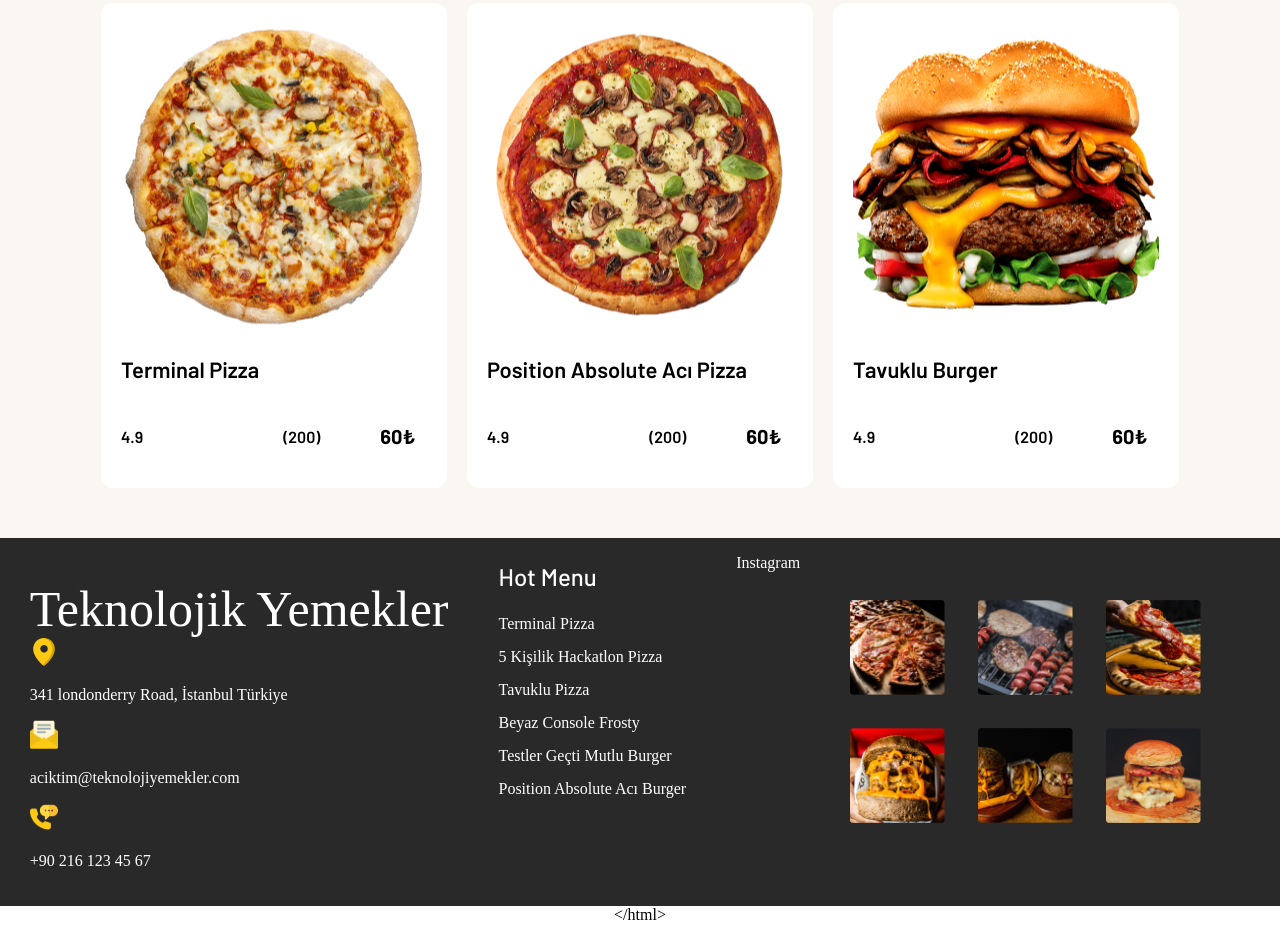
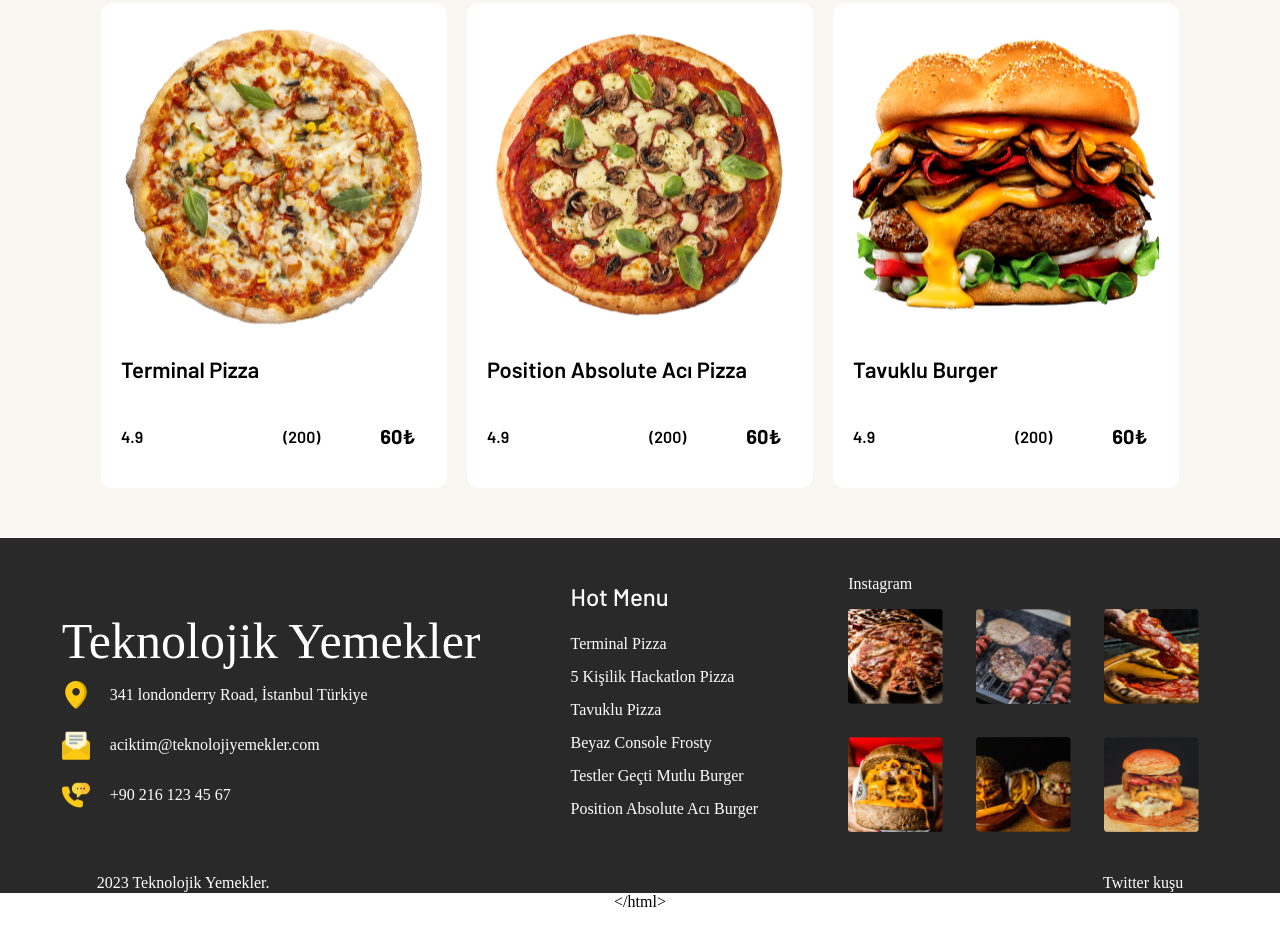
Before and after one commit to yunus-emre-celik/pizza-project, a website built with Vite: page index.html in a window 1280 px wide. Shown: the part 1906-2838 px from the top of the page. Built offline with nearby package versions, Linux system fonts and the light colour scheme; a web font is replaced by a local one.

Commit message:
pizza-update9-11

```diff
--- a/index.html
+++ b/index.html
@@ -123,15 +123,22 @@
       </section>
       <footer>
         <div class="contact">
+
           <h2>Teknolojik Yemekler</h2>
+          <div class="deneme">
             <img src="./public/assets/iteration-2/footer/icons/icon-1.png" alt="">
             <p>341 londonderry Road, İstanbul Türkiye</p>
+          </div>
+          <div class="deneme">
             <img src="./public/assets/iteration-2/footer/icons/icon-2.png" alt="">
             <p>aciktim@teknolojiyemekler.com</p>
+          </div>
+          <div class="deneme">
             <img src="./public/assets/iteration-2/footer/icons/icon-3.png" alt="">
             <p>+90 216 123 45 67</p>
           </div>
-        <div>
+        </div>
+        <div class="deneme2">
           <p style="font-size: 24px; font-family: Barlow; font-weight: 500;">Hot Menu</p>
           <nav class="footer-nav">
             <a href="/">Terminal Pizza</a>
@@ -142,7 +149,8 @@
             <a href="/">Position Absolute Acı Burger</a>
           </nav>
         </div>
-        <p>Instagram</p>
+        <div class="social-top">
+          <p style="max-width: 370px;">Instagram</p>
           <div class="footer-social">
 
             <img src="./public/assets/iteration-2/footer/insta/li-0.png" alt="">
@@ -151,6 +159,7 @@
             <img src="./public/assets/iteration-2/footer/insta/li-3.png" alt="">
             <img src="./public/assets/iteration-2/footer/insta/li-4.png" alt="">
             <img src="./public/assets/iteration-2/footer/insta/li-5.png" alt="">
+          </div>
         </div>
       </footer>
       <div class="son">
--- a/style.css
+++ b/style.css
@@ -266,16 +266,19 @@ font-family: Barlow;
 footer{
     background: #292929;
     color: white;
-    width: 1900px;
+    width: 1920px;
     display: flex;
     justify-content: center;
-    gap: 50px;
+    gap: 90px;
+    align-items: center;
+    padding-top: 20px;
 
 
 }
 .footer-nav{
     display: flex;
     flex-direction: column;
+
 
 }
 .footer-nav a{
@@ -289,21 +292,36 @@ footer{
     flex-wrap: wrap;
     align-items: center;
     gap: 33px;
-    width: 20%;
+
     align-content: center;
 
 }
+.social-top{
+    display: flex;
+    flex-direction: column;
+    justify-content: center;
+    width: 370px;
+
+}
 .footer-bottom{
-    padding-left: 100px;
+
     background: #292929;
     color: white;
-    border-top: white;
+    border: 3px white;
     display: flex;
-    justify-content: space-between;
-    margin-left: 0;
+    justify-content: space-around;
+    padding-top: 40px;
+
 
 }
 .son p{
     margin: 1px;
 
 }
+.deneme{
+    display: flex;
+    gap: 20px;
+    justify-content: left;
+    align-items: center;
+
+}
```
Lines whose indentation alone changed are shown as unchanged.
